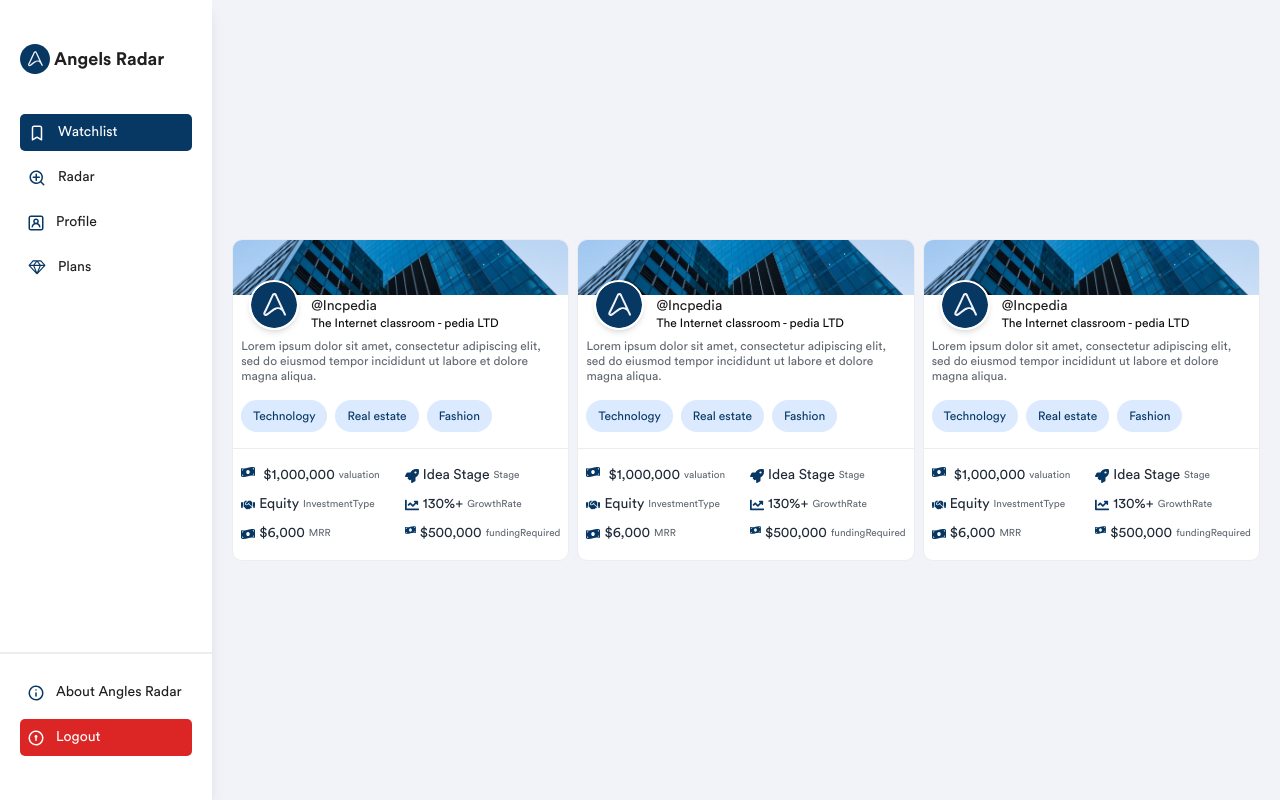
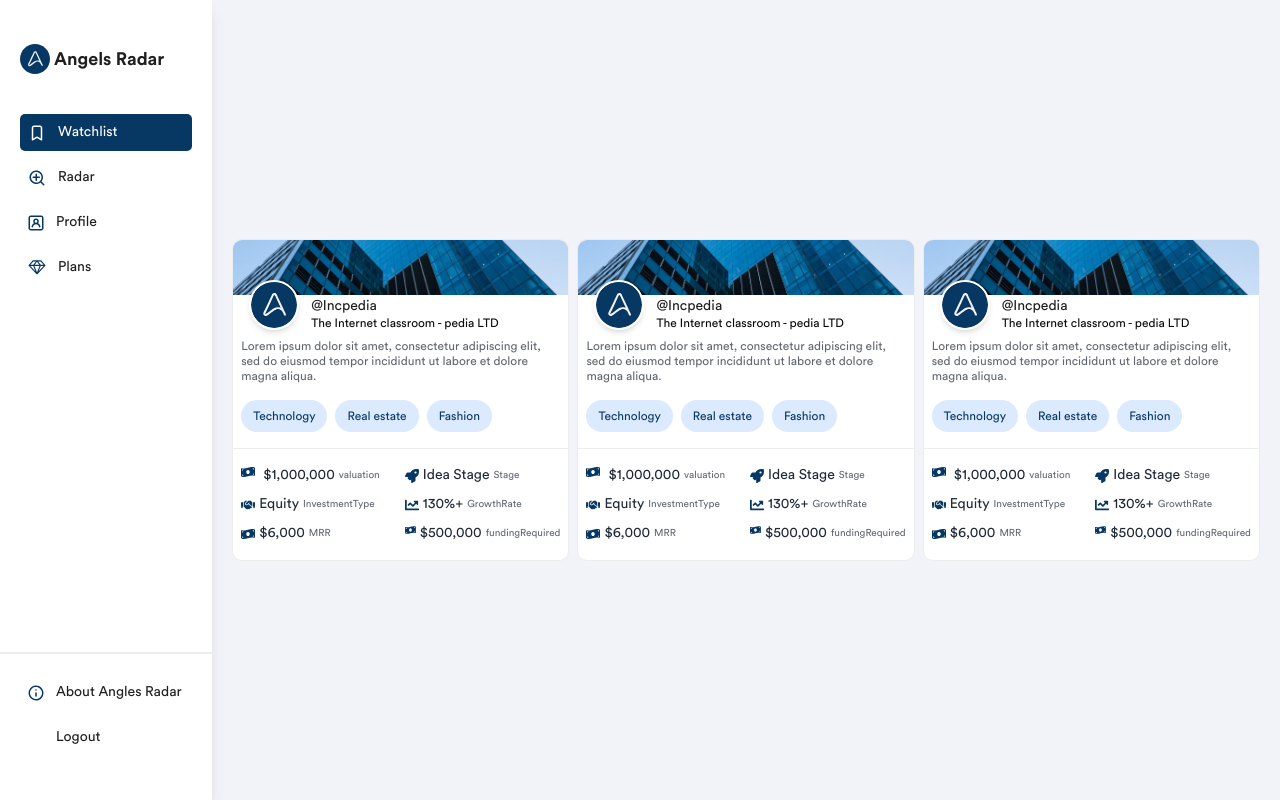
Before and after one commit to NiyomugaboFidel/angels-radar-frontend, a Next.js app: page / in a window 1280 px wide. Built offline with nearby package versions, Linux system fonts and the light colour scheme; no server answers.

Commit message:
add sidebar hover

```diff
--- a/app/components/layout/Sidebar.tsx
+++ b/app/components/layout/Sidebar.tsx
@@ -162,7 +162,7 @@ const Sidebar: React.FC<SidebarProps> = ({
         </button>
         <button
           onClick={onSubmit}
-          className="group cursor-pointer p-2 hover:bg-red-500 bg-red-600 text-white text-sm w-full rounded-[5px] flex items-center gap-3"
+          className="group cursor-pointer p-2 hover:bg-gray-100  text-sm w-full rounded-[5px] flex items-center gap-3"
         >
           <svg
             width="16"
```
